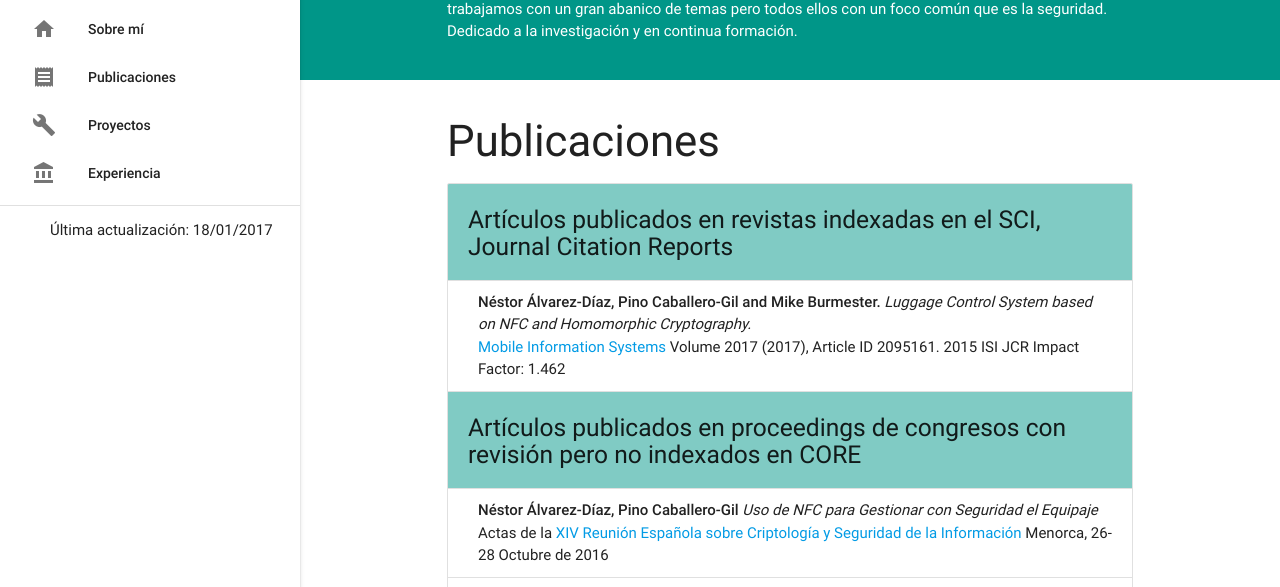
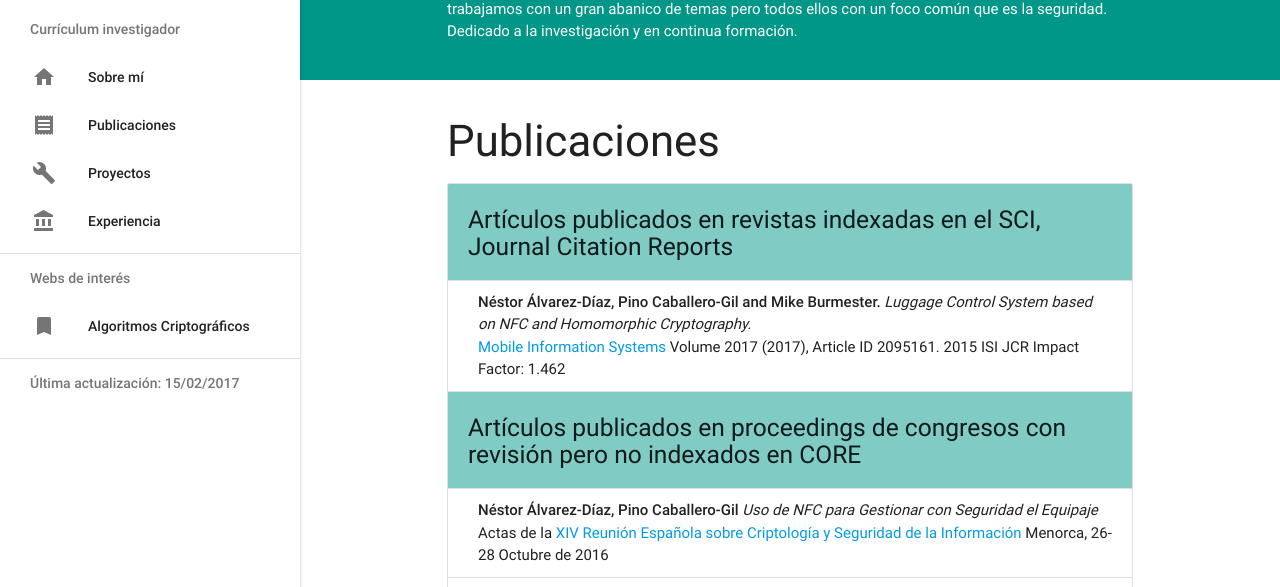
Before and after one commit to naddiaz/naddiaz.github.io, a plain HTML site: page index.html in a window 1280 px wide. Shown: the part 179-766 px from the top of the page. Drawn offline with nearby package versions, Linux system fonts and the light colour scheme.

Commit message:
Linking safe-naddiaz.rhcloud.com

```diff
--- a/css/custom-materialize.css
+++ b/css/custom-materialize.css
@@ -22,7 +22,7 @@ header, main, footer {
 }
 
 .left-padding{
-    padding-left: 50px;
+    padding-left: 30px;
 }
 .userView .name, .userView .email{
     font-size: 1.2em !important;
--- a/index.html
+++ b/index.html
@@ -38,13 +38,18 @@
                         <a href="#!email"><span class="email white-text">nalvared@ull.edu.es</span></a>
                     </div>
                 </li>
+                <li class="subheader left-padding">Currículum investigador</li>
                 <li><a href="#aboutme"><i class="material-icons">home</i>Sobre mí</a></li>
                 <li><a href="#publications"><i class="material-icons">receipt</i>Publicaciones</a></li>
                 <li><a href="#projects"><i class="material-icons">build</i>Proyectos</a></li>
                 <li><a href="#experience"><i class="material-icons">account_balance</i>Experiencia</a></li>
                 <!--<li><a href="#!"><i class="material-icons">assessment</i>Habilidades</a></li>-->
                 <li class="divider"></li>
-                <li class="left-padding">Última actualización: 18/01/2017</li>
+                <li class="subheader left-padding">Webs de interés</li>
+                <li><li><a href="http://safe-naddiaz.rhcloud.com/"><i class="material-icons">bookmark</i>Algoritmos
+                Criptográficos</a></li></li>
+                <li class="divider"></li>
+                <li class="subheader left-padding">Última actualización: 15/02/2017</li>
             </ul>
         </header>
         <main>
```
